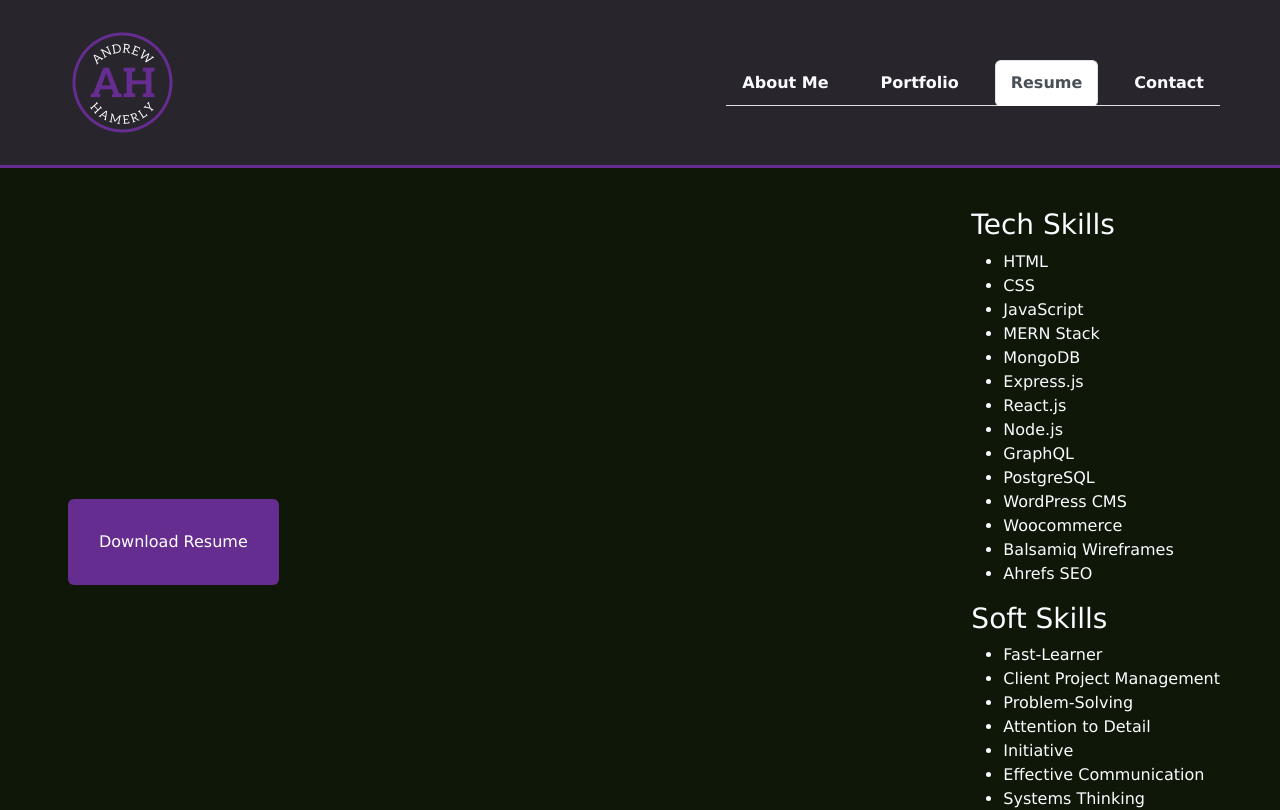
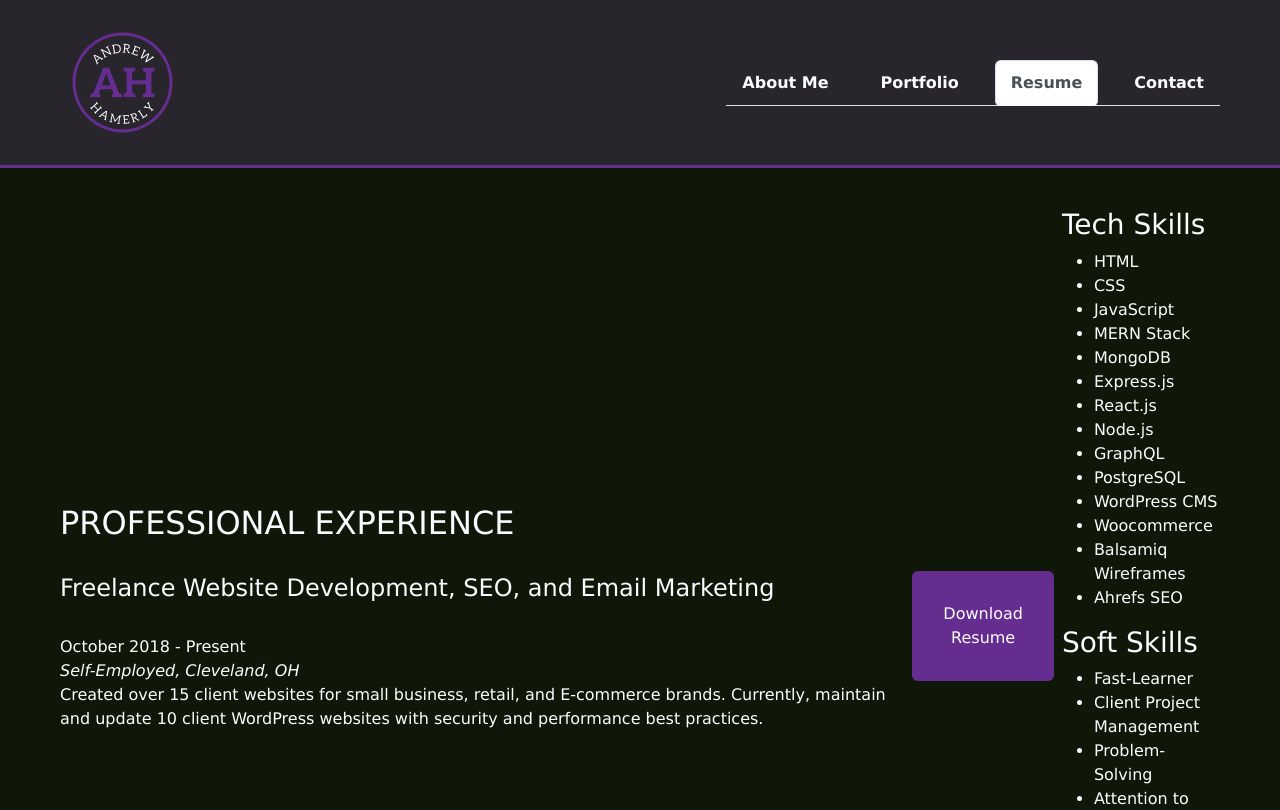
Before and after one commit to andrewhamerly/react-portfolio, a React (Vite) app: page /resume in a window 1280 px wide. Shown: the top 810 px of the page. Built offline with nearby package versions, Linux system fonts and the light colour scheme.

Commit message:
Editing Resume Page.

```diff
--- a/src/App.css
+++ b/src/App.css
@@ -109,3 +109,7 @@ a:hover {
     background-color: #652D90;
     color: white;
 }
+
+.employment-italic {
+    font-style: italic;
+}
--- a/src/pages/Resume.jsx
+++ b/src/pages/Resume.jsx
@@ -31,6 +31,23 @@ const Resume = () => {
     return (
         <div className="row">
             <div className="container">
+                <div>
+                    <h2>
+                    PROFESSIONAL EXPERIENCE
+                    </h2>
+                    <br/>
+                    <h4>
+                    Freelance Website Development, SEO, and Email Marketing
+                    </h4>
+                    <br/>
+                    <p>
+                    October 2018 - Present
+                    <br/>
+                    <span className="employment-italic">Self-Employed, Cleveland, OH</span>
+                    <br/>
+                    Created over 15 client websites for small business, retail, and E-commerce brands. Currently, maintain and update 10 client WordPress websites with security and performance best practices.
+                    </p>
+                </div>
                 <div className="resume">
                     <a className="resumebtn btn m-2" href="src/assets/Andrew-Hamerly-Resume-2024.pdf" download>Download Resume</a>
                 </div>
```
